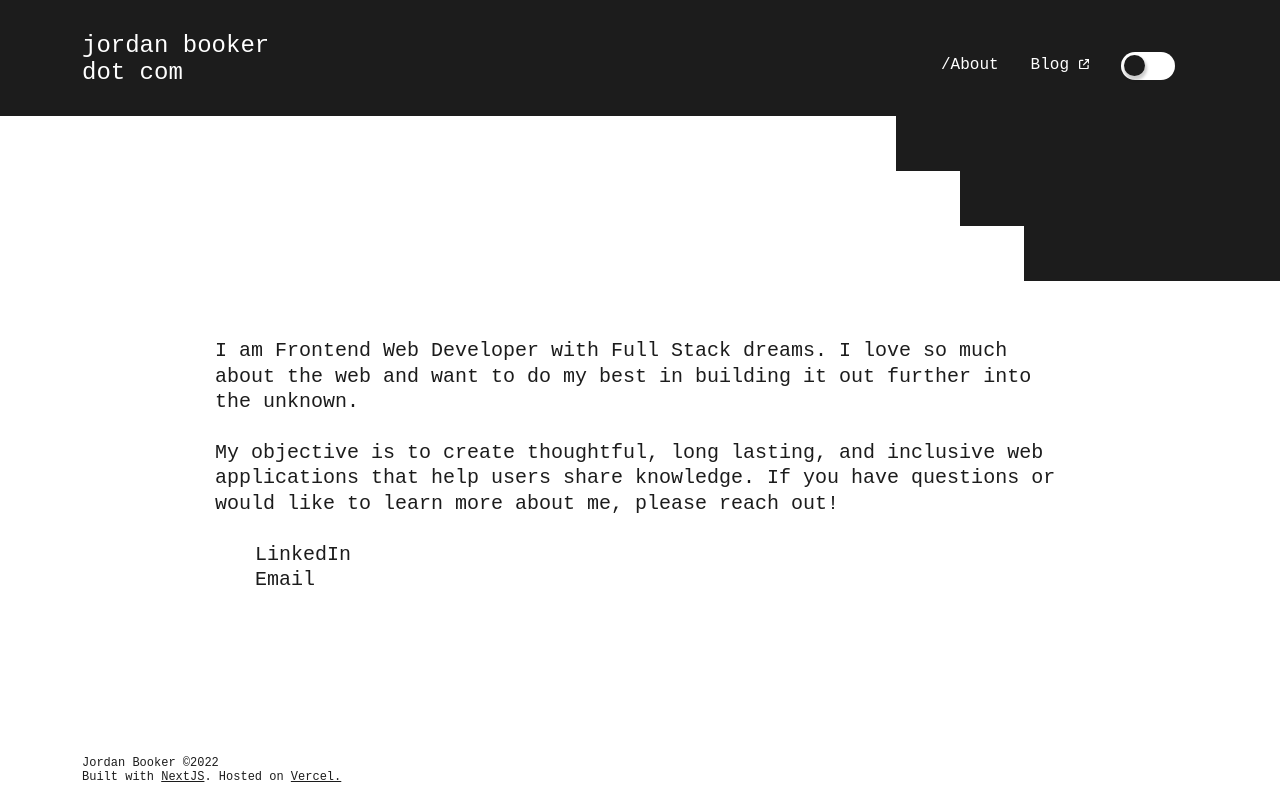
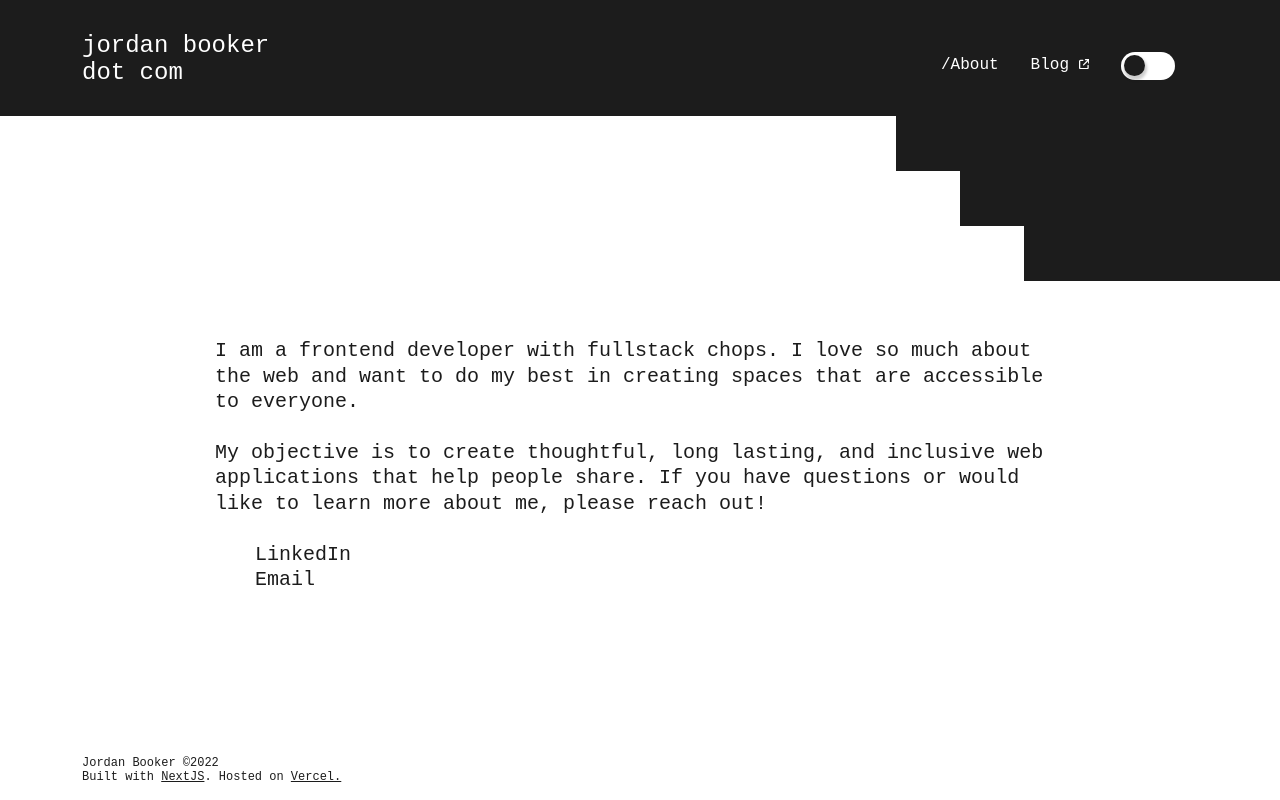
Before and after one commit to jordattebayo/portfolio, a Next.js app: page /about in a window 1280 px wide. Built offline with nearby package versions, Linux system fonts and the light colour scheme.

Commit message:
updated about me

```diff
--- a/pages/about.tsx
+++ b/pages/about.tsx
@@ -34,13 +34,12 @@ export default function About({ setSelectedTheme }) {
         <Content >
           <ExplainContainer>
           <LongWindedExplaination>
-            I am Frontend Web Developer with Full Stack dreams. I love so much
-            about the web and want to do my best in building it out further into
-            the unknown.
+            I am a frontend developer with fullstack chops. I love so much
+            about the web and want to do my best in creating spaces that are accessible to everyone.
             </LongWindedExplaination>
             <LongWindedExplaination>
             My objective is to create thoughtful, long lasting, and inclusive web
-            applications that help users share knowledge. If you have questions or
+            applications that help people share. If you have questions or
             would like to learn more about me, please reach out!
           </LongWindedExplaination>
           <ContactButton />
```
